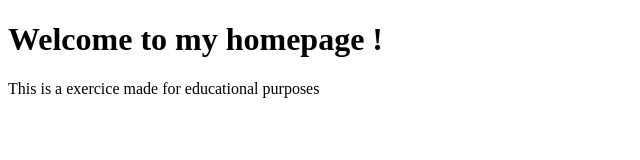
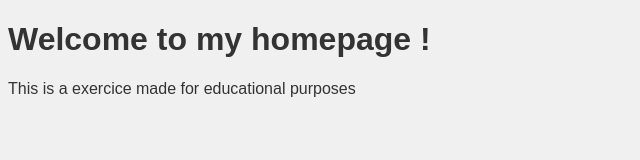
Before and after one commit to Valmort17/Valmort17, a plain HTML site: page index.html in a window 1280 px wide. Shown: the whole page, without its empty margins (0-640 px from the left). Drawn offline with Linux system fonts and the light colour scheme.

Commit message:
fix exo1

```diff
--- a/index.html
+++ b/index.html
@@ -1,9 +1,18 @@
 <!DOCTYPE html>
 <html lang="en">
+<style>
+    html {
+        font-family: Arial, sans-serif;
+        background-color: #f0f0f0;
+        color: #333;
+        margin: 0;
+        padding: 0;
+    }
+</style>
 <head>
     <meta charset="UTF-8">
     <meta name="viewport" content="width=device-width, initial-scale=1.0">
-    <link rel="alternate" type="application/rdf+xml" href="foaf.rdf" title="RDF">
+    <link rel="alternate" type="application/rdf+xml" href="https://valmort17.github.io/foaf.rdf" title="RDF">
     <title>Web Semantic - TP</title>
 </head>
 <body>
```
Also changed, not shown: 2 other files.
